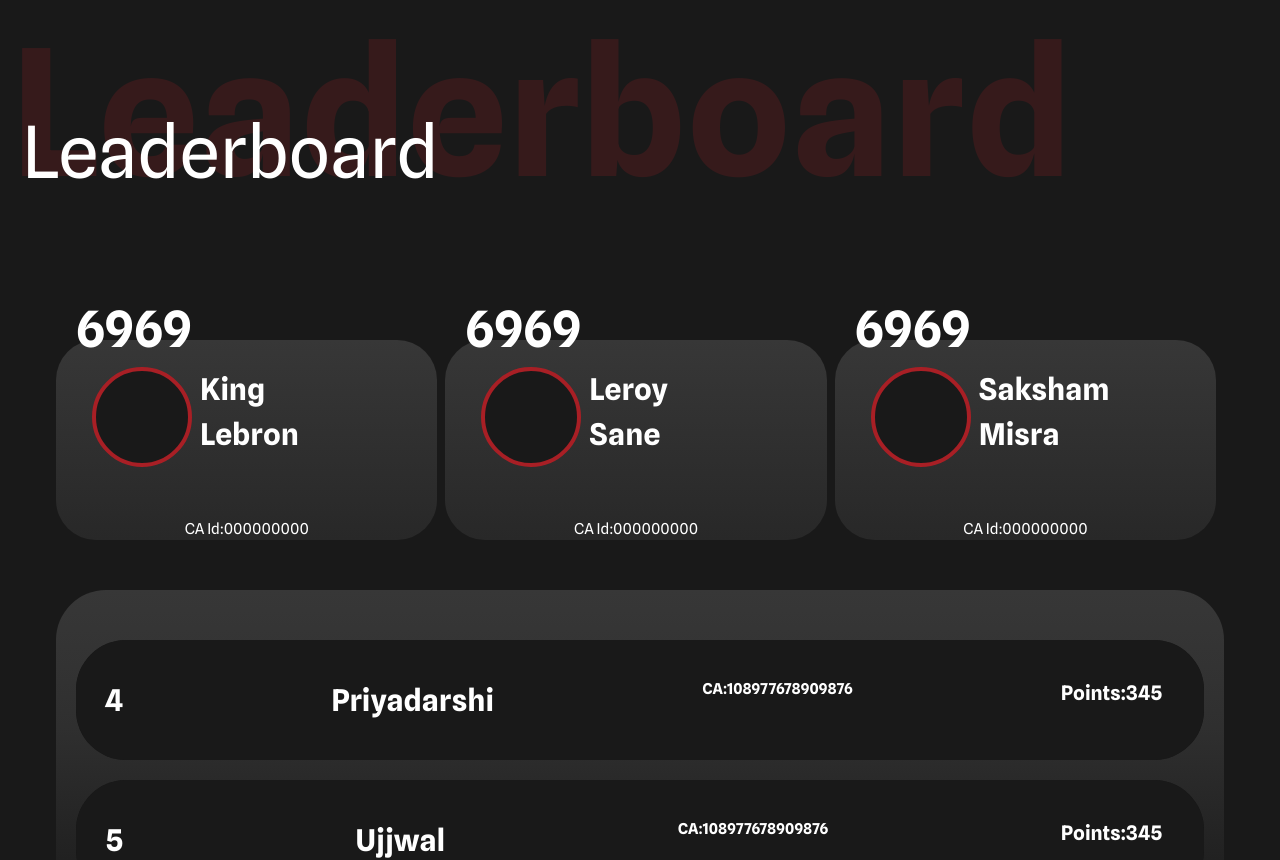
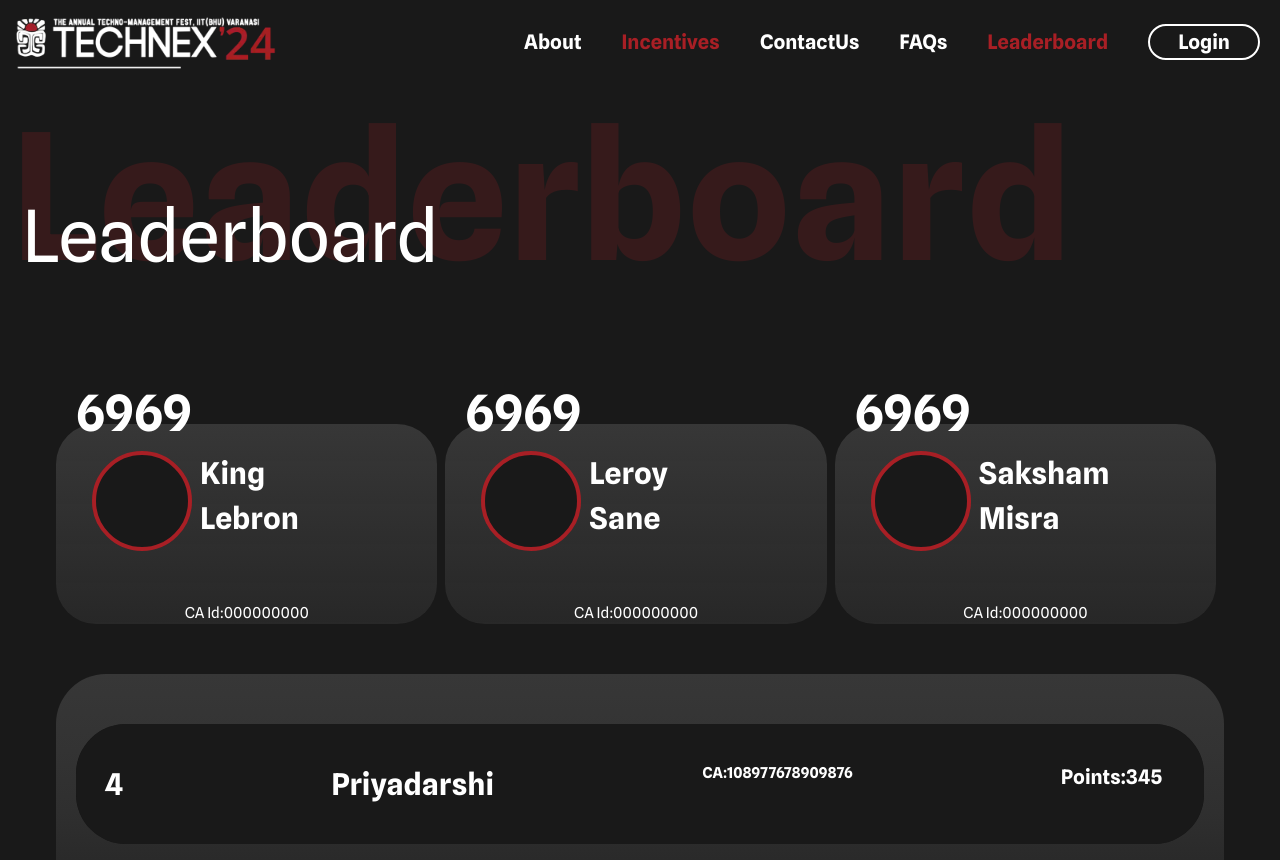
Before and after one commit to technex-iit-bhu/CA_Frontend, a Next.js app: page /leaderboard in a window 1280 px wide. Shown: the top 860 px of the page. Built offline with nearby package versions, Linux system fonts and the light colour scheme; a web font is replaced by a local one.

Commit message:
created the faqs page and added it in the navbars

```diff
--- a/src/components/hamburgermenu.tsx
+++ b/src/components/hamburgermenu.tsx
@@ -6,7 +6,7 @@ import { HamburgerIcon, CloseIcon } from '@chakra-ui/icons';
 const navLinks = [
   { title: 'Incentives', href: '/incentivesPage' },
   { title: 'Contact Us', href: '/contactUsPage' },
-  { title: 'FAQs', href: '/faqs' },
+  { title: 'FAQs', href: '/faqsPage' },
   { title: 'Leaderboard', href: '/leaderboard' },
 ];
 const Hamburger = () => {
--- a/src/components/navbar.tsx
+++ b/src/components/navbar.tsx
@@ -79,7 +79,7 @@ const Navbar: FC = () => {
           ContactUs
         </Link>
         <Link
-          href={'/faqs'}
+          href={'/faqsPage'}
           className={`relative text-${faqColor} font-spline transition-all duration-500 before:absolute before:-bottom-2 before:left-0 before:h-1 before:w-0 before:rounded-full before:bg-gradient-to-r before:from-[#0087FF] before:to-[#A81F25] before:opacity-0 before:transition-all before:duration-500 before:content-[''] hover:before:w-full hover:before:opacity-100`}
         >
           FAQs
--- /dev/null
+++ b/src/pages/faqsPage.tsx
@@ -0,0 +1,15 @@
+import React from 'react'
+import FAQ from '@/components/faq'
+import Navbar from '@/components/navbar'
+
+const faqPage = () => {
+  return (
+    <div>
+        <Navbar></Navbar>
+        <FAQ></FAQ>
+
+    </div>
+  )
+}
+
+export default faqPage
--- a/src/pages/landingPage.tsx
+++ b/src/pages/landingPage.tsx
@@ -14,8 +14,6 @@ export default function LandingPage() {
       <AboutTechnex />
       <OurReach />
       <Testimonials />
-      <FAQ />
-
     </>
   );
 }
--- a/src/pages/leaderboard.tsx
+++ b/src/pages/leaderboard.tsx
@@ -1,6 +1,12 @@
 import Leaderboard from '@/components/leaderboard';
+import Navbar from '@/components/navbar';
 import React from 'react';
 
 export default function LeaderboardPage() {
-  return <Leaderboard />;
+  return (
+    <div>
+      <Navbar/>
+      <Leaderboard />
+    </div>
+  );
 }
```
